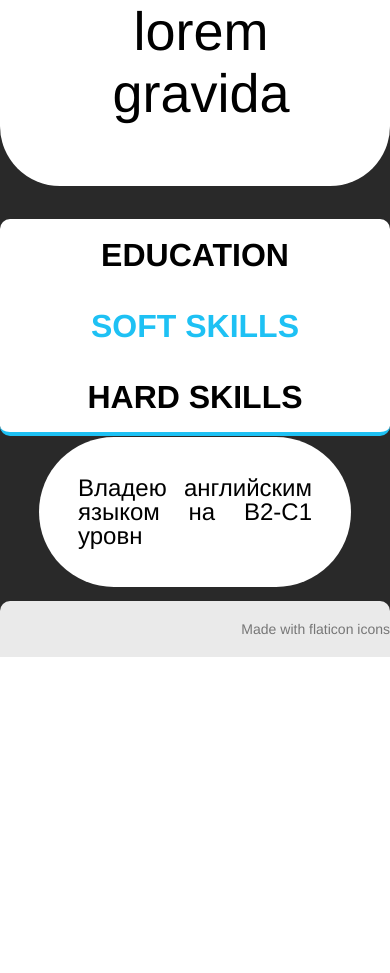
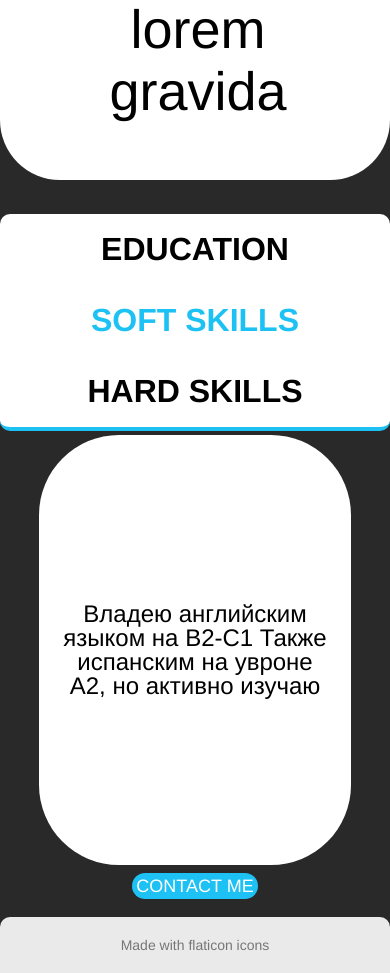
Before and after one commit to LIefr1/LIefr1.github.io, a PHP site: page / in a window 390 px wide. Shown: the part 2399-3372 px from the top of the page. Before the commit the page ends 3056 px from the top, so only its background shows below. Run offline with PHP 8.4, Linux system fonts and the light colour scheme; some libraries are stand-ins or nearby versions.

Commit message:
added backend

```diff
--- a/index.html
+++ b/index.html
@@ -45,10 +45,26 @@
           </div>
         </div>
         <div class="skill-text">
-          <p>
-            Владею английским языком на B2-C1 уровн
+          <p id = "skill-text-par">
+            Владею английским языком на B2-C1
+            Также испанским на увроне A2, но активно изучаю
           </p>
           </div>
+          <div id="contact-me-wrapper">
+            <p id="contact-me">Contact me</p>
+          </div>
+          <div class="send-info-modal" >
+            <div class="send-your-contacts">Send your <br>contacts</div>
+            <form method="post" enctype="multipart/form-data" action="main.php">
+              <div class="input-group">
+                <input id="full-name" name="full-name" placeholder="Full name:" type="text" maxlength="200" />
+                <input id="email" name="email" placeholder="Email:" type="email" maxlength="200" />
+                <input id="phone"name="phone" placeholder="Phone number:" type="number" maxlength="12" />
+                <input id="company" name="company" placeholder="Company name:" type="text"maxlength='200' />
+                <button class="send-btn" autofocus type="submit">SEND</button>
+              </div>
+          </form>
+      </div>
       </div>
       <footer class="footer">
         <p class="made-with-flaticon">
--- a/script.js
+++ b/script.js
@@ -1,4 +1,14 @@
+
+
+
+
+
+
 $(document).ready(()=>{
+
+
+    const H = $('.skill-text').height();
+    $('.skill-text').prop('minHeight', H);
 
     $('.text-wrapper-2').on('click', ()=> {
         window.open(
@@ -35,9 +45,13 @@ $(document).ready(()=>{
     });
     $('#soft-skills-text').on('click', ()=> {
         $(this).css('color', '#1EC1F4');
-        $(".skill-text").text(`Владею английским языком на B2-C1 уровне`);
+        $(".skill-text").text(`Владею английским языком на B2-C1 уровн
+        wwwwwwwwwwwwwwwwwwwwwwwwwwwwwwwwwwwwwwwwwwwwwww`);
+    });
+    $('#contact-me-wrapper').on('click', ()=> {
+        $('.send-info-modal').show();
+    });
 
-    });
     $('#previos-work-text').on('click', ()=> {
         $(this).css('color', '#1EC1F4');
         $(".skill-text").text(`Среднее образование на базе 9 клссов,
--- a/style.css
+++ b/style.css
@@ -165,15 +165,29 @@
 
 }
 
+#previos-work-text:hover, #hard-skills-text:hover,#soft-skills-text:hover {
+  text-decoration: underline;
+  text-decoration-color: #1EC1F4;
+  cursor: pointer
+}
 .skill-text {
-  padding: 10%;
+  display: flex;
+  flex-direction: column;
+  justify-content: center;
+  align-items: center;
   font-weight: 400;
-  text-align: justify;
+  text-align: center;
   font-size: x-large;
   background-color: #ffffff;
-  border: 2px transparent;
   border-radius: 80px;
-  width:80%;
+  padding: 5%;
+  width: 80%;
+  min-height: 430px;
+  margin: 1%;
+}
+
+#skill-text-par {
+  text-wrap: wrap;
 
 }
 
@@ -182,8 +196,8 @@
   flex-direction: column;
   width: 100%;
   height: 4rem;
-  align-items: flex-end;
-  justify-content: space-around;
+  align-items: center;
+  justify-content: center;
   border-radius: 10px 10px 0px 0px;
   overflow: hidden;
   border: 4px transparent;
@@ -192,6 +206,28 @@
 .footer,  .header {
   background-color: #ffffff !important;
 }
+
+#contact-me-wrapper{
+  height: fit-content;
+  width: max-content;
+  align-items: center;
+  justify-items: center;
+  background-color: #1EC1F4;
+  border-radius: 15px;
+  margin: 1%;
+  white-space: nowrap;
+  padding: 1%;
+
+}
+#contact-me{
+  align-self: center;
+  color: #ffffff;
+  font-size: large;
+  font-weight: 400;
+  text-transform: uppercase;
+
+}
+
 
 .made-with-flaticon {
   width: fit-content;
@@ -240,11 +336,35 @@
       flex-direction: column;
       justify-content: center;
       align-items: center;
-      overflow: auto;
-      height: fit-content;
-      width: fit-content;
+      width: 100%;
+    }
 
+    .skillNames {
+      display: flex;
+      flex-direction: column;
+      justify-content: space-evenly;
+      width: 100%;
+      background-color: #ffffff;
+      border-radius: 10px;
+      border-bottom: 4px solid #1EC1F4;
     }
+
+    .skill-text {
+      display: flex;
+      flex-direction: column;
+      justify-content: center;
+      align-items: center;
+      font-weight: 400;
+      text-align: center;
+      font-size: x-large;
+      background-color: #ffffff;
+      border-radius: 80px;
+      padding: 5%;
+      width: 80%;
+      margin: 1%;
+      word-wrap: break-word;
+      overflow: hidden;
+
     .photo {
       display: inline-flex;
       flex-direction: column;
@@ -287,20 +407,6 @@
       padding: 1rem;
       object-fit: cover;
     }
-    .skillNames {
-      display: flex;
-      flex-direction: column;
-      justify-content: space-between;
-      margin-bottom: 1px;
-      height: fit-content;
-      width: 100%;
-      background-color: #ffffff;
-      border-radius: 10px;
-      border-bottom-style: solid;
-      border-bottom-color: #1EC1F4;
-      border-bottom-width: 4px;
-    }
-
 
     #previos-work, #soft-skills, #hard-skills {
       text-align: center;
```
Also changed, not shown: other parts of style.css (+67 -7 lines), main.php (+19 -0 lines).
